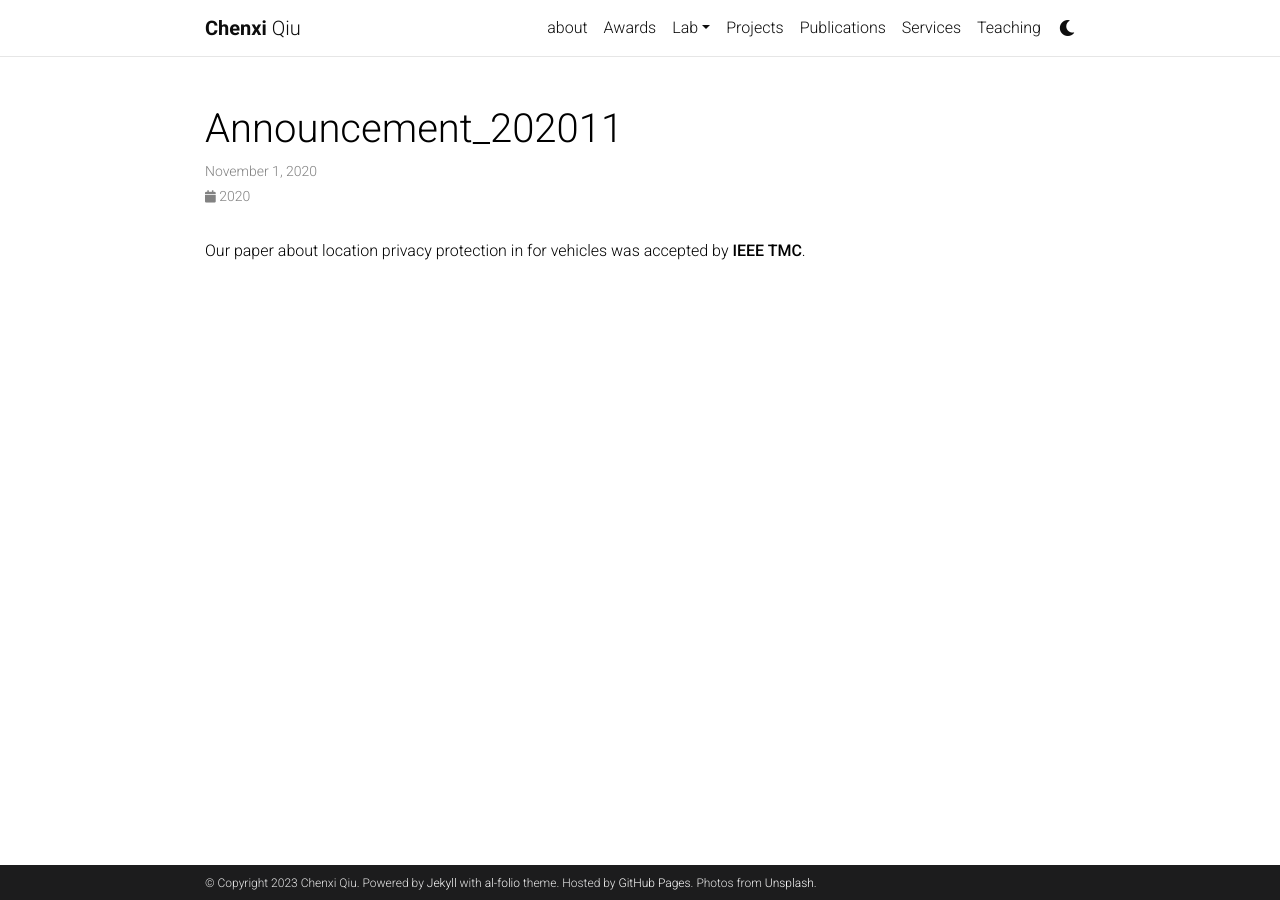
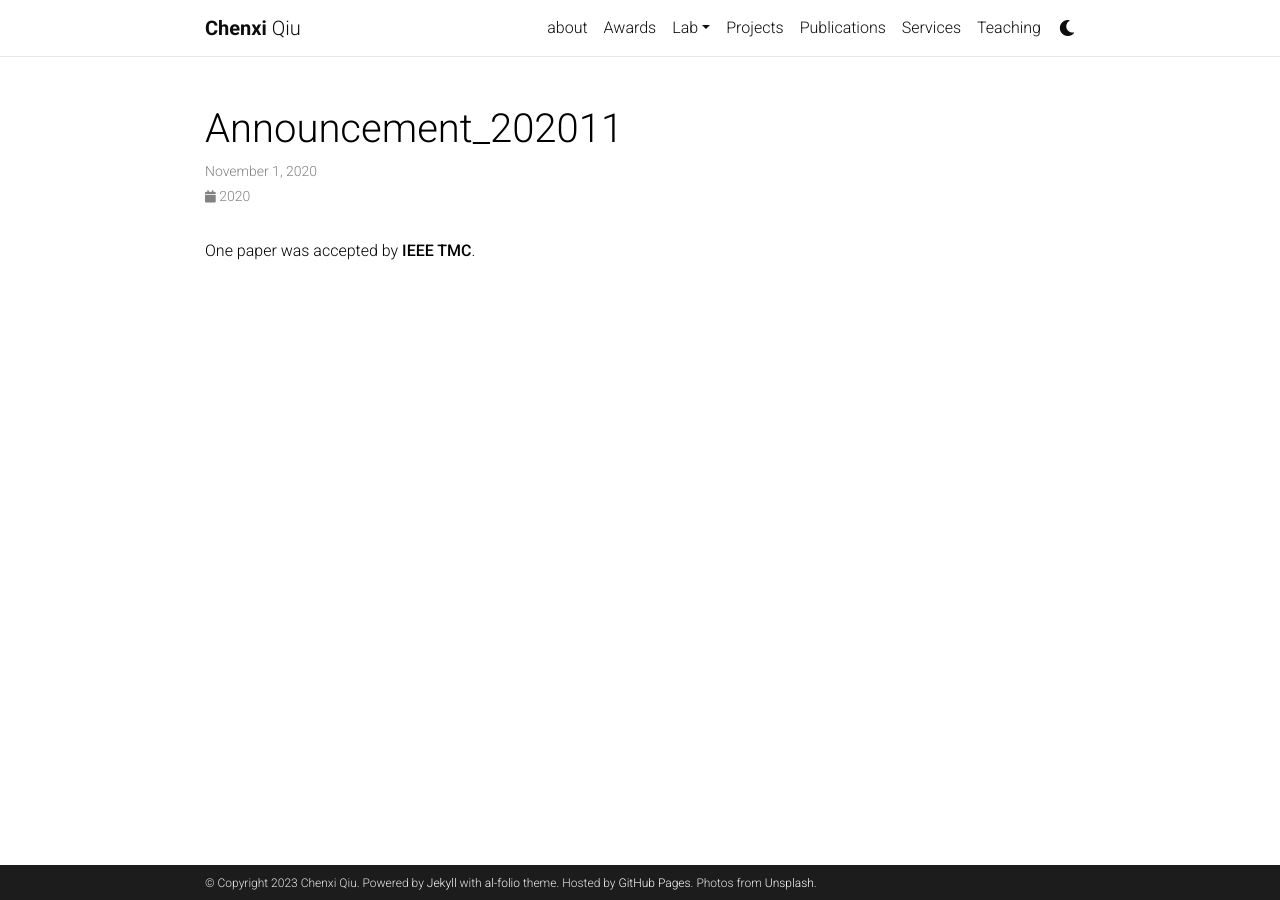
Before and after one commit to chenxiunt/chenxiunt.github.io, a Jekyll site: the page built from _news/announcement_202011.md, in a window 1280 px wide. Built offline with Jekyll 4.4.1, drawn with Linux system fonts in a browser that asks for light colours; comment, search, counter and statistics services are not loaded; a style sheet for code colours, icons or effects is not loaded.

Commit message:
Update announcement_202011.md

```diff
--- a/_news/announcement_202011.md
+++ b/_news/announcement_202011.md
@@ -4,4 +4,4 @@ date: 2020-11-01 15:59:00-0400
 inline: true
 ---
 
-Our paper about location privacy protection in for vehicles was accepted by **IEEE TMC**.
+One paper was accepted by **IEEE TMC**.
```
